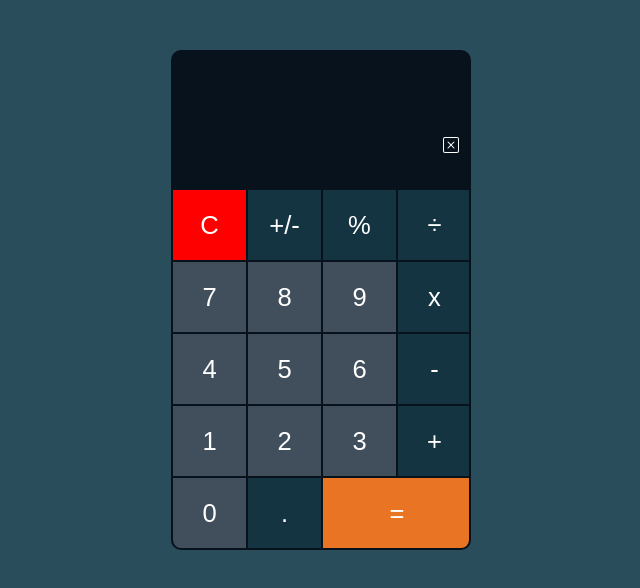
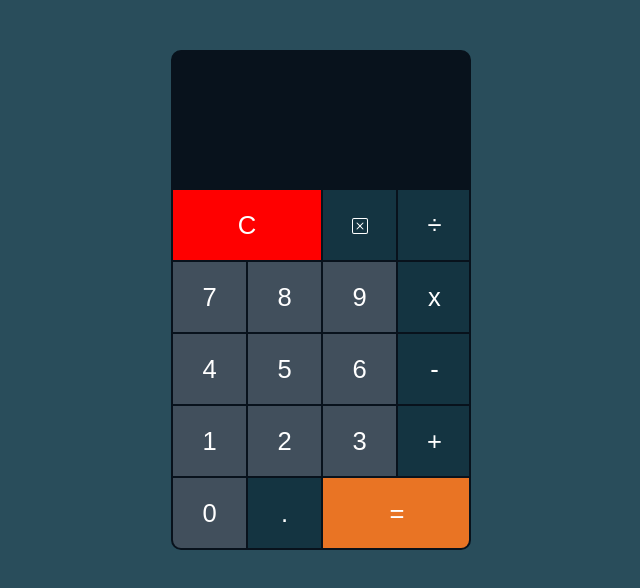
Before and after one commit to 00Armanc/JS-Beginning-Projects, a plain HTML site: page Calculator/index.html in a window 1280 px wide. Shown: the whole page, without its empty margins (319-959 px from the left). Drawn offline with Linux system fonts and the light colour scheme.

Commit message:
second project

```diff
--- a/Calculator/index.html
+++ b/Calculator/index.html
@@ -10,17 +10,15 @@
     <div class="container">
         <div class="text-side">
             <p class="currentNum"></p>
-            <button class="deleteButton">
+        </div>
+        <div class="button-side">
+            <button class="btn operation clear">C</button>
+            <button class="btn operation deleteButton">
                 <svg xmlns="http://www.w3.org/2000/svg" width="16" height="16" fill="currentColor" class="bi bi-x-square" viewBox="0 0 16 16">
                     <path d="M14 1a1 1 0 0 1 1 1v12a1 1 0 0 1-1 1H2a1 1 0 0 1-1-1V2a1 1 0 0 1 1-1h12zM2 0a2 2 0 0 0-2 2v12a2 2 0 0 0 2 2h12a2 2 0 0 0 2-2V2a2 2 0 0 0-2-2H2z"/>
                     <path d="M4.646 4.646a.5.5 0 0 1 .708 0L8 7.293l2.646-2.647a.5.5 0 0 1 .708.708L8.707 8l2.647 2.646a.5.5 0 0 1-.708.708L8 8.707l-2.646 2.647a.5.5 0 0 1-.708-.708L7.293 8 4.646 5.354a.5.5 0 0 1 0-.708z"/>
                 </svg>
             </button>
-        </div>
-        <div class="button-side">
-            <button class="btn operation clear">C</button>
-            <button class="btn operation">+/-</button>
-            <button class="btn operation">%</button>
             <button class="btn operation">÷</button>
             <button class="btn number">7</button>
             <button class="btn number">8</button>
--- a/Calculator/style.css
+++ b/Calculator/style.css
@@ -77,12 +77,9 @@ button {
     margin-top: 20px;
 }
 .deleteButton{
-    width: fit-content;
-    background: #08121c;
     color: #fff;
-    margin-left: 260px;
-    margin-top: 10px;
 }
 .clear {
     background: red;
+    grid-column: 1 / 3;
 }
```
